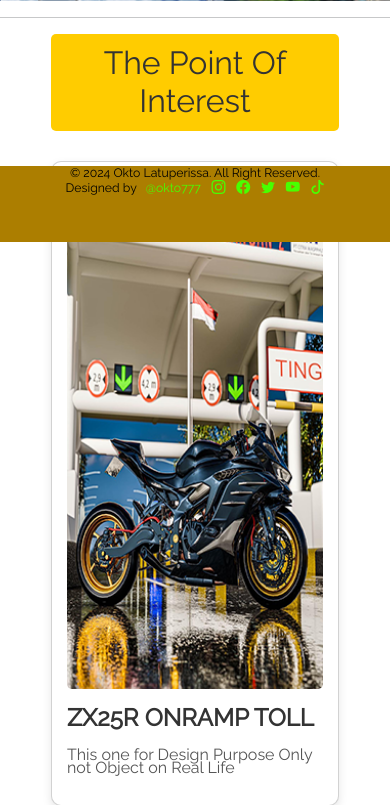
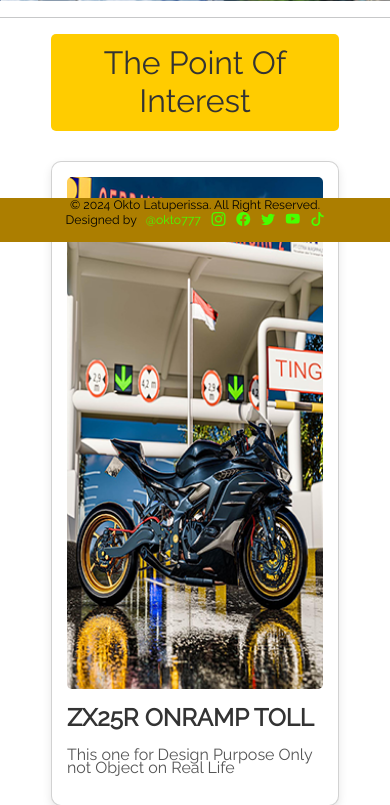
Before and after one commit to okto7/okto7.github.io, a PHP site: page / in a window 390 px wide. Shown: the part 602-1407 px from the top of the page. Run offline with PHP 8.4, Linux system fonts and the light colour scheme; some libraries are stand-ins or nearby versions.

Commit message:
Update style.css

```diff
--- a/style.css
+++ b/style.css
@@ -402,7 +402,7 @@ footer a:hover {
 
   footer {
     font-size: 14px;
-    padding-bottom: 3rem;
+    padding-bottom: 1rem;
     height: auto; /* Adjust footer height to accommodate text */
   }
 
```
